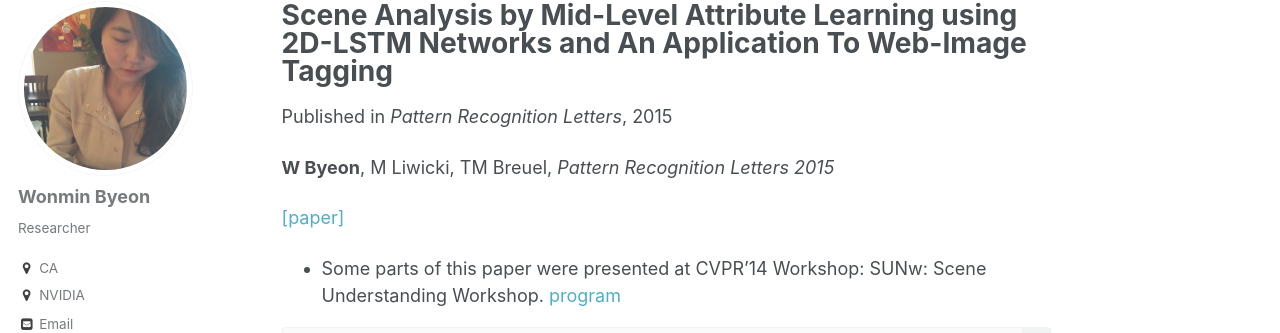
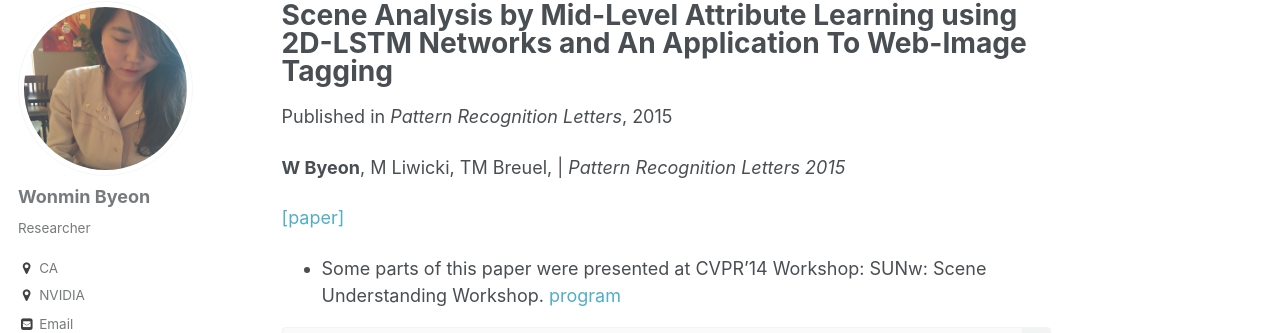
Before and after one commit to wonmin-byeon/wonmin-byeon.github.io, a Jekyll site: the page built from _publications/2015-10-01-prl.md, in a window 1280 px wide and 1110 px high. Shown: the part 117-450 px from the top of the window. Built offline with Jekyll 4.4.1, drawn with Linux system fonts in a browser that asks for light colours.

Commit message:
changing front format

```diff
--- a/_publications/2015-10-01-prl.md
+++ b/_publications/2015-10-01-prl.md
@@ -4,7 +4,7 @@ collection: publications
 permalink: /publication/2015-10-01-prl
 date: 2015-10-01
 venue: 'Pattern Recognition Letters'
-citation: '<b>W Byeon</b>, M Liwicki, TM Breuel,  <i>Pattern Recognition Letters 2015</i>'
+citation: '<b>W Byeon</b>, M Liwicki, TM Breuel, | <i>Pattern Recognition Letters 2015</i>'
 paperurl: 'http://wonmin-byeon.github.io/files/6-15-prl.pdf'
 ---
 [[paper]](http://wonmin-byeon.github.io/files/6-15-prl.pdf)
```
Also changed, not shown: _publications/2015-12-05-nips.md (+1 -1 lines).
